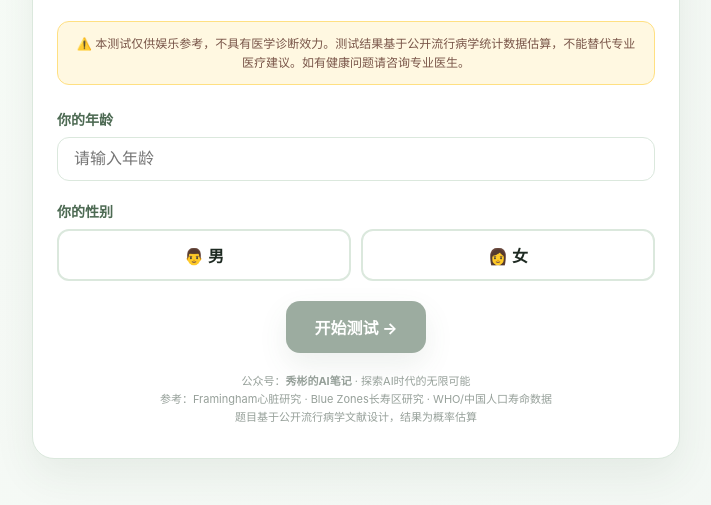
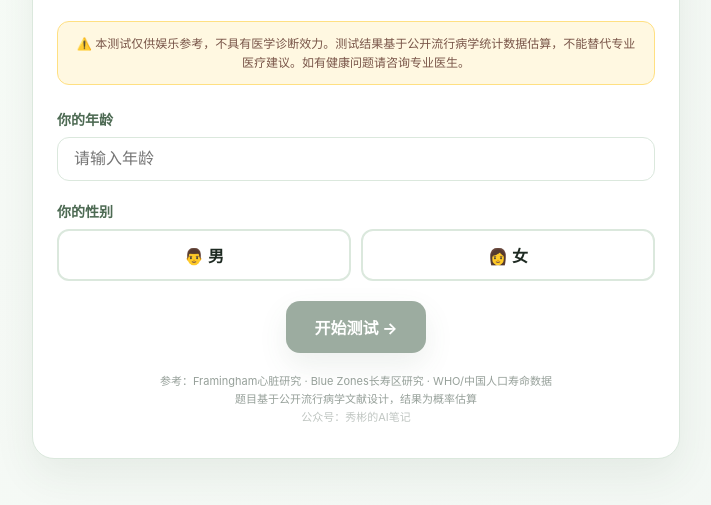
Before and after one commit to xiubin007/LifeSpan-Test, a plain HTML site: page index.html in a window 1280 px wide. Shown: the part 253-758 px from the top of the page, without its empty margins (284-995 px from the left). Drawn offline with Linux system fonts and the light colour scheme.

Commit message:
style: 公众号信息改为底部小字

```diff
--- a/index.html
+++ b/index.html
@@ -277,9 +277,9 @@
         <button id="startBtn" class="btn-primary" disabled onclick="startTest()">开始测试 →</button>
 
         <div class="intro-footer">
-          公众号：<strong>秀彬的AI笔记</strong> · 探索AI时代的无限可能<br>
           参考：Framingham心脏研究 · Blue Zones长寿区研究 · WHO/中国人口寿命数据<br>
-          题目基于公开流行病学文献设计，结果为概率估算
+          题目基于公开流行病学文献设计，结果为概率估算<br>
+          <span style="font-size:11px;opacity:.6;">公众号：秀彬的AI笔记</span>
         </div>
       </div>
     </section>
```
